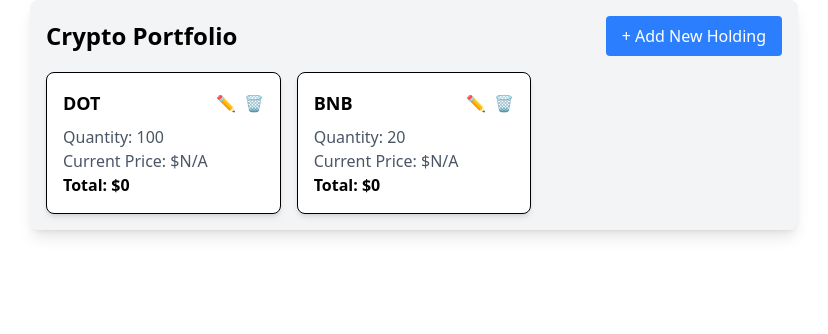
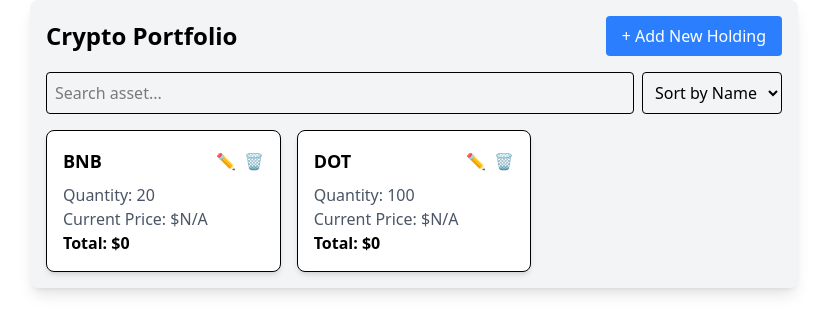
Before and after one commit to yannvr/crypto-portfolio-tracker, a React (Vite) app: page / in a window 1280 px wide. Shown: the top 334 px of the page, without its empty margins (226-1054 px from the left). Built offline with nearby package versions, Linux system fonts and the light colour scheme; no server answers.

Commit message:
feat: add sorting and filtering to asset list

```diff
--- a/src/pages/Home.tsx
+++ b/src/pages/Home.tsx
@@ -1,10 +1,33 @@
-import React from 'react';
+import React, { useState, useMemo } from 'react';
 import { Link } from 'react-router-dom';
 import usePortfolioStore from '../hooks/usePortfolioStore';
+import usePriceStreamStore from '../hooks/usePriceStreamStore';
 import AssetCard from '../components/AssetCard';
+
+type SortOption = 'name' | 'value';
 
 export default function Home() {
   const { assets } = usePortfolioStore();
+  const { prices } = usePriceStreamStore();
+  const [sortOption, setSortOption] = useState<SortOption>('name');
+  const [searchTerm, setSearchTerm] = useState('');
+
+  const filteredAndSortedAssets = useMemo(() => {
+    const filtered = assets.filter(asset =>
+      asset.symbol.toLowerCase().includes(searchTerm.toLowerCase())
+    );
+
+    return filtered.sort((a, b) => {
+      if (sortOption === 'name') {
+        return a.symbol.localeCompare(b.symbol);
+      } else if (sortOption === 'value') {
+        const valueA = (prices[a.symbol] || 0) * a.quantity;
+        const valueB = (prices[b.symbol] || 0) * b.quantity;
+        return valueB - valueA;
+      }
+      return 0;
+    });
+  }, [assets, prices, sortOption, searchTerm]);
 
   return (
     <div className="max-w-3xl mx-auto p-4 bg-gray-100 rounded-lg shadow-lg">
@@ -15,8 +38,28 @@ export default function Home() {
         </Link>
       </header>
 
+      {/* Sorting & Filtering UI */}
+      <div className="flex flex-col sm:flex-row justify-between gap-2 mb-4">
+        <input
+          type="text"
+          placeholder="Search asset..."
+          value={searchTerm}
+          onChange={(e) => setSearchTerm(e.target.value)}
+          className="border rounded p-2 flex-1"
+        />
+
+        <select
+          value={sortOption}
+          onChange={(e) => setSortOption(e.target.value as SortOption)}
+          className="border rounded p-2"
+        >
+          <option value="name">Sort by Name</option>
+          <option value="value">Sort by Value</option>
+        </select>
+      </div>
+
       <main className="grid grid-cols-1 sm:grid-cols-2 md:grid-cols-3 gap-4">
-        {assets.map((asset) => (
+        {filteredAndSortedAssets.map((asset) => (
           <AssetCard
             key={asset.id}
             asset={asset}
```
